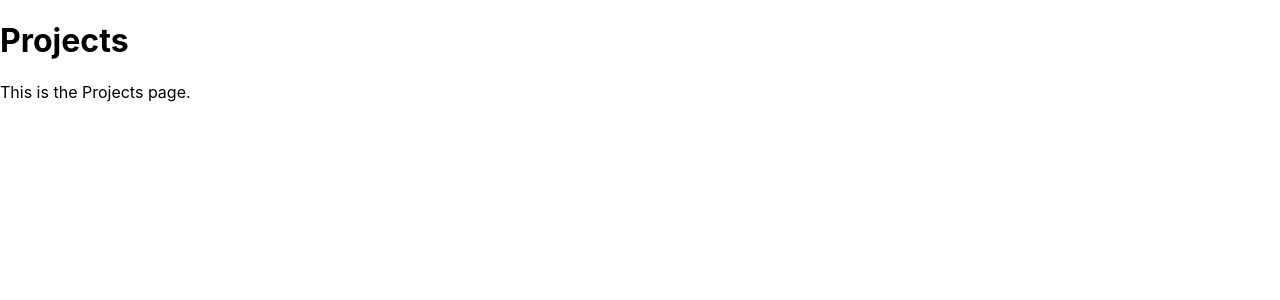
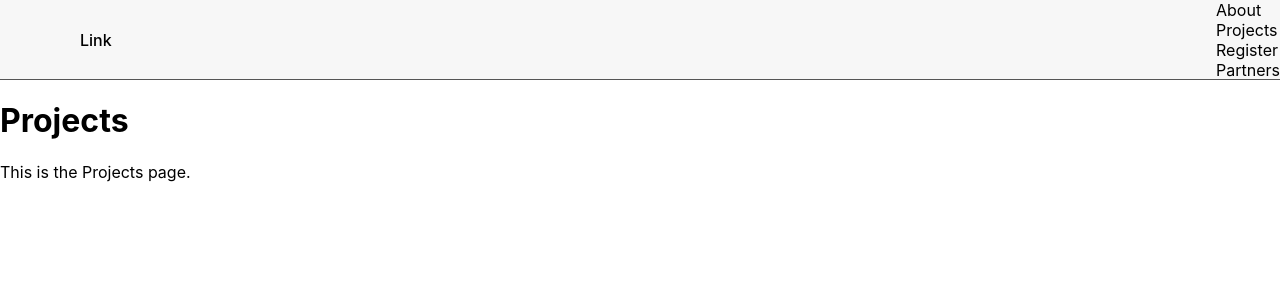
Before and after one commit to hannahma-ria/next-website, a Next.js app: page /projects in a window 1280 px wide. Shown: the top 300 px of the page. Built offline with nearby package versions, Linux system fonts and the light colour scheme.

Commit message:
basic navbar

```diff
--- a/pages/components/Navbar.tsx
+++ b/pages/components/Navbar.tsx
@@ -1,9 +1,31 @@
 import React from 'react';
 import navStyles from '../../styles/Nav.module.css';
+import * as data from './links.json'
+const linksString = JSON.stringify(data);
+const links = JSON.parse(linksString).links;
 
-const NavBar: React.FC= ({}) => {
+type Link = {
+  label: string;
+  href: string;
+}
+const NavBar: React.FC<{}>= () => {
   return (
     <nav className={navStyles.navbar}>
+      <div className={navStyles['logo-container']}>
+        <a href="/">Link</a>
+
+      </div>
+      <div className={navStyles['link-container']}>
+        {links.map((link: Link) => {
+          return (
+            <div key={link.href} className={navStyles['link']}>
+              <a href={link.href}>
+                {link.label}
+              </a>
+            </div>
+          )
+        })}
+      </div>
 
     </nav>
   );
--- /dev/null
+++ b/pages/components/links.json
@@ -0,0 +1,20 @@
+{
+    "links": [
+        {
+            "label": "About",
+            "href": "/aboutus"
+        },
+        {
+            "label": "Projects",
+            "href": "/projects"
+        },
+        {
+            "label": "Register",
+            "href": "/register"
+        },
+        {
+            "label": "Partners",
+            "href": "/partners"
+        }
+    ]
+}
--- a/pages/index.tsx
+++ b/pages/index.tsx
@@ -1,11 +1,10 @@
 import Image from "next/image";
 import Head from 'next/head';
 import Navbar from './components/Navbar';
-import styles from '../styles/Home.module.css';
 
 export default function Home() {
   return (
-    <div className={styles.container}>
+    <div>
       <Head>
         <title>Create Next App</title>
         <link rel='icon' href='/favicon.ico' />
--- a/pages/projects.tsx
+++ b/pages/projects.tsx
@@ -1,8 +1,10 @@
 import React from 'react';
+import Navbar from './components/Navbar';
 
 const Projects = () => {
   return (
     <div>
+      <Navbar/>
       <h1>Projects</h1>
       <p>This is the Projects page.</p>
     </div>
--- a/styles/Nav.module.css
+++ b/styles/Nav.module.css
@@ -1,9 +1,23 @@
 .navbar {
     width: 100%;
-    height: 50px;
+    height: 80px;
     background: #F7F7F7;
     border-bottom: 1px solid #555;
     display: flex;
     align-items: center;
     justify-content: space-between;
 }
+
+.logo-container{
+    margin-left: 80px;
+    font-weight: 500;
+    cursor: pointer;
+}
+
+
+.links-container {
+    margin-right: 80px;
+    display: flex;
+    width: 300px;
+    align-items: center;
+}
```
Also changed, not shown: pages/getinvolved.tsx (deleted, +0 -12 lines), pages/register.tsx (renamed from pages/aboutus.tsx, +5 -5 lines).
